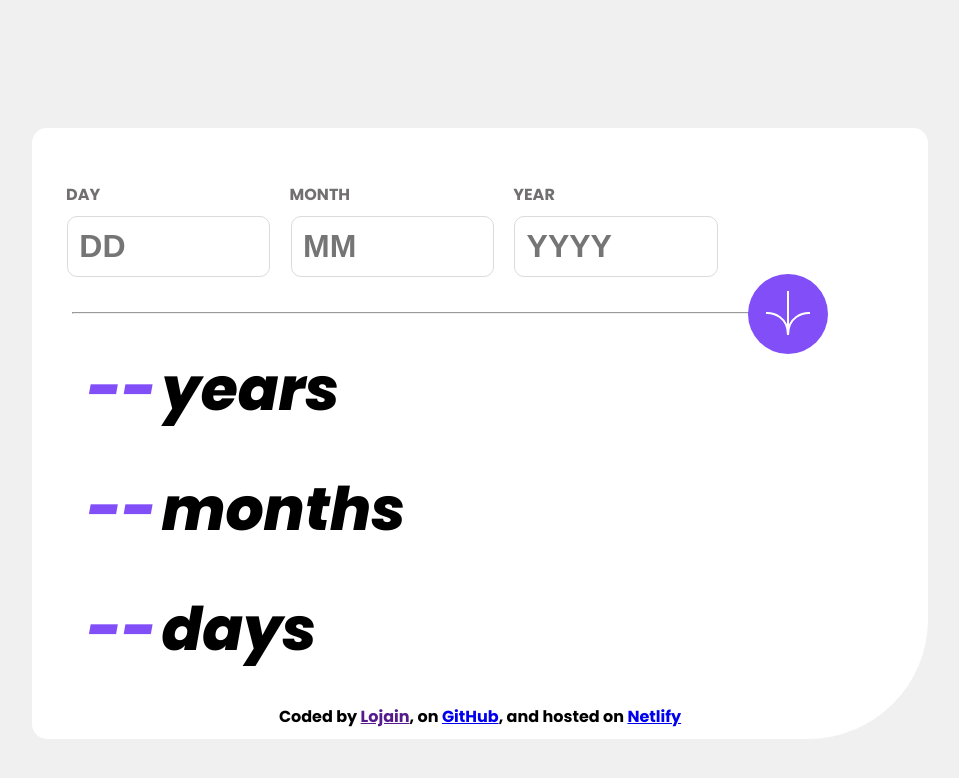
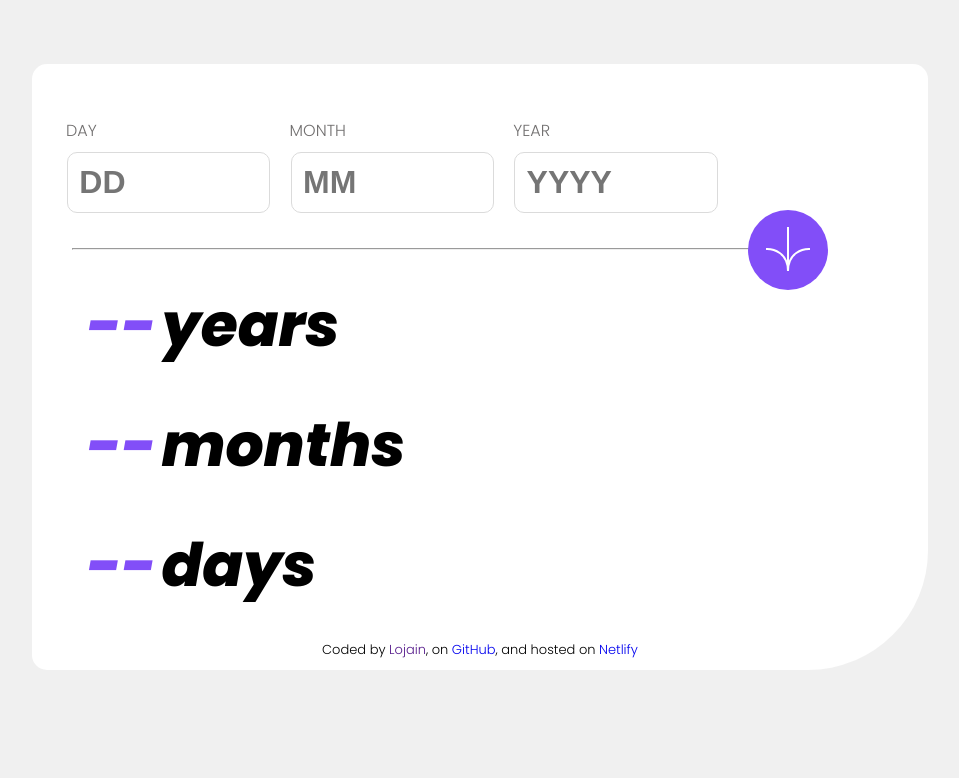
Before and after one commit to Loja-in/Age-calculater, a plain HTML site: page index.html in a window 1280 px wide. Shown: the whole page, without its empty margins (160-1119 px from the left). Drawn offline with Linux system fonts and the light colour scheme.

Commit message:
style footer

```diff
--- a/index.html
+++ b/index.html
@@ -3,7 +3,8 @@
 <head>
     <meta charset="UTF-8">
     <meta name="viewport" content="width=device-width, initial-scale=1.0">
-    <link href="https://fonts.googleapis.com/css2?family=Poppins:ital,wght@0,700;1,400;1,800&display=swap" rel="stylesheet">
+    <link href="https://fonts.googleapis.com/css2?family=Poppins:ital,wght@0,300;0,700;1,400;1,800&display=swap"
+    rel="stylesheet">
     <link rel="stylesheet" href="style.css">
     <link rel="shortcut icon" href="img/favicon-32x32.png" type="image/x-icon">
     <title>Age-calc</title>
--- a/style.css
+++ b/style.css
@@ -11,7 +11,7 @@ body{
     height: 100%;
     box-sizing: border-box;
     background-color: hsl(0, 0%, 100%);
-    margin: 10% auto;
+    margin: 5% auto;
     text-align: center;
     box-shadow: 0px 20px 60px -8px rgba
     (0,0,0,.3);
@@ -92,3 +92,16 @@ button:hover{
     color: #824EF8;
     margin: 5px;
 }
+footer{
+    font-size: 13px;
+    font-weight: 300;
+}
+footer a{
+    text-decoration: none;
+    font-weight: 400;
+}
+footer a:hover{
+    color: #c139eb;
+    cursor: pointer;
+    transition: .3s ease-in-out;
+}
```
